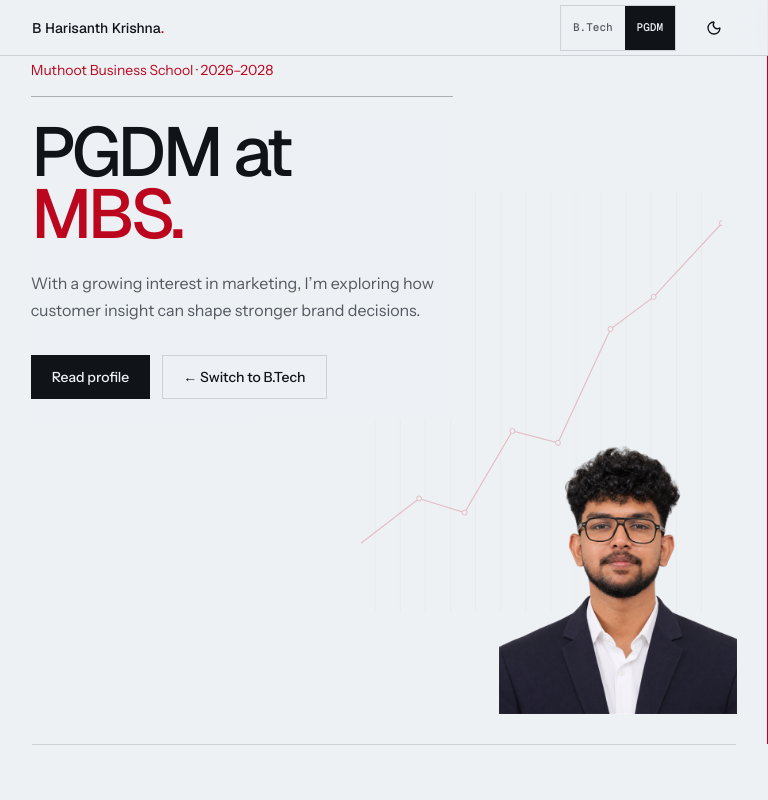
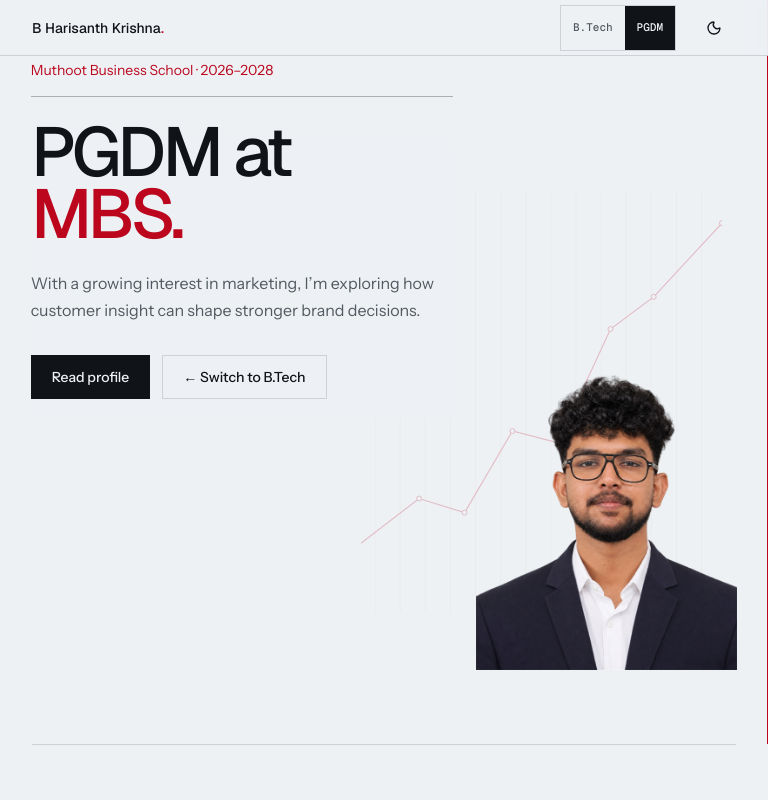
Before and after one commit to Harisanth-2004/harisanth-portfolio, a React (Vite) app: page / in a window 768 px wide. Shown: the top 800 px of the page. Built offline with nearby package versions, Linux system fonts and the light colour scheme.

Commit message:
Reduce hero whitespace and lift portrait on tablets

```diff
--- a/src/styles.css
+++ b/src/styles.css
@@ -998,13 +998,16 @@ html.dark[data-mode="mgmt"] {
   }
 }
 @media (min-width: 640px) and (max-width: 1023px) {
+  .portfolio-hero {
+    min-height: min(620px, calc(100svh - 65px));
+  }
   .hero-portrait {
     display: block;
     top: auto;
     right: 4vw;
-    bottom: 4%;
+    bottom: 10%;
     left: auto;
-    width: clamp(12rem, 31vw, 20rem);
+    width: clamp(12.5rem, 34vw, 22rem);
     height: auto;
     aspect-ratio: 600 / 754;
     transform: none;
```
